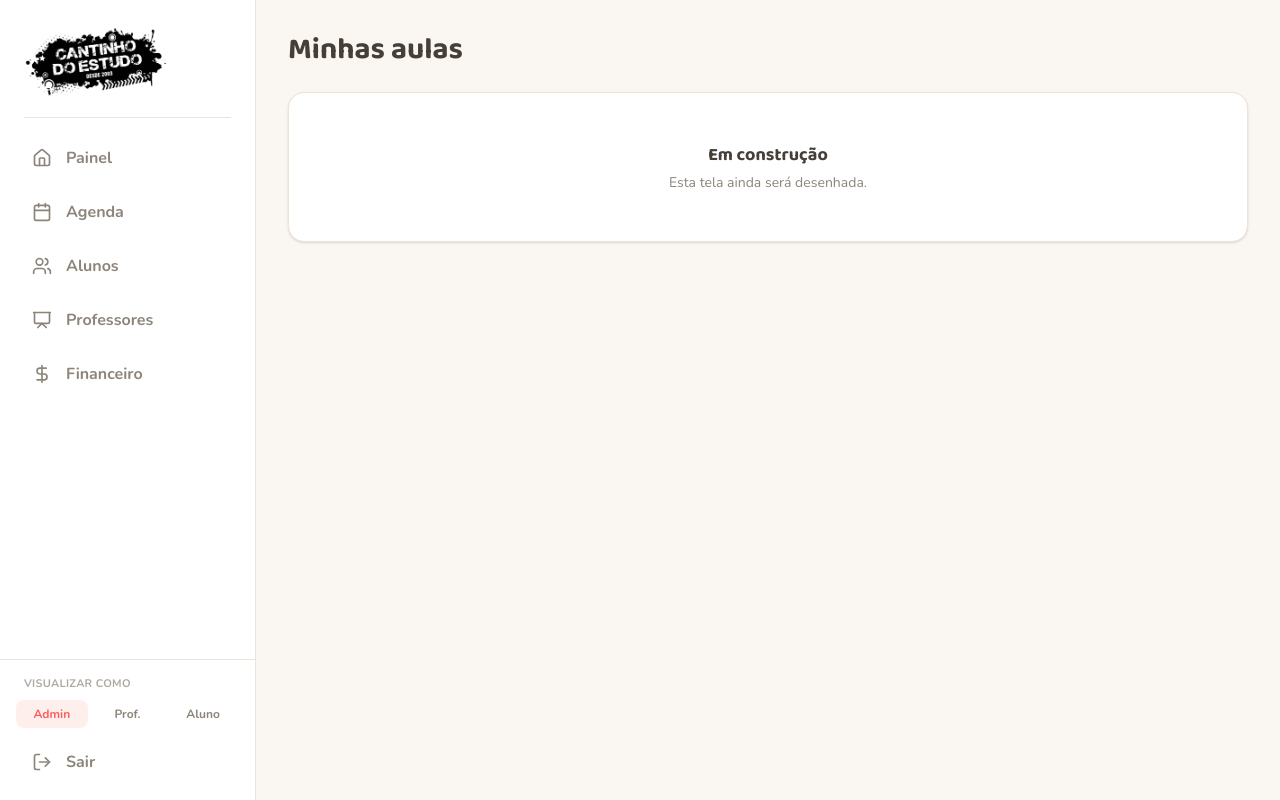
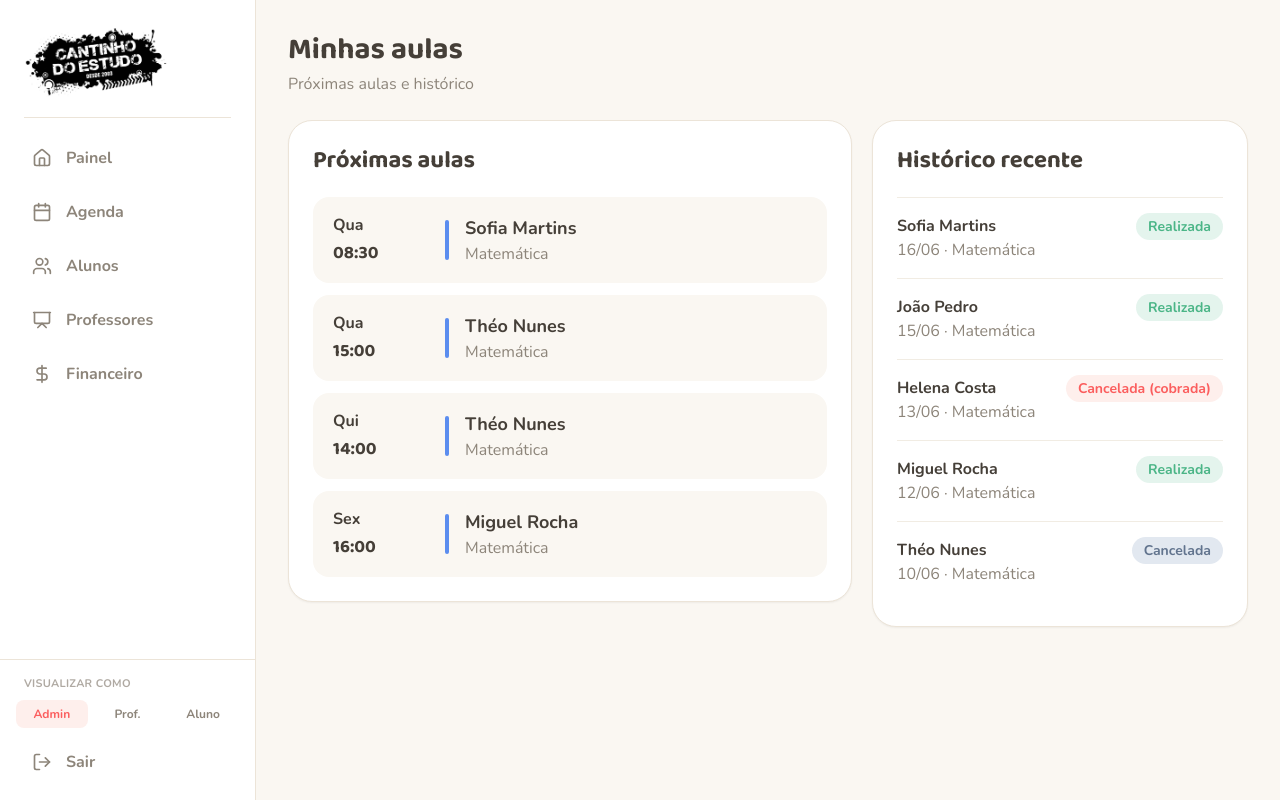
Before and after one commit to tcunha2004/cantinho-estudo-fe, an Angular app: page /aulas in a window 1280 px wide. Built offline with nearby package versions, Linux system fonts and the light colour scheme.

Commit message:
feat: my classes page

```diff
--- a/src/app/app.routes.ts
+++ b/src/app/app.routes.ts
@@ -1,7 +1,6 @@
 import { Routes } from '@angular/router';
 
-const placeholder = () =>
-  import('./pages/placeholder/placeholder').then((m) => m.Placeholder);
+const placeholder = () => import('./pages/placeholder/placeholder').then((m) => m.Placeholder);
 
 const pageTitle = (name: string) => `${name} · Cantinho do Estudo`;
 
@@ -40,13 +39,38 @@ export const routes: Routes = [
         title: pageTitle('Financeiro'),
       },
       // compartilhada (admin, professor e aluno)
-      { path: 'agenda', loadComponent: placeholder, title: pageTitle('Agenda'), data: { title: 'Agenda' } },
+      {
+        path: 'agenda',
+        loadComponent: placeholder,
+        title: pageTitle('Agenda'),
+        data: { title: 'Agenda' },
+      },
       // professor
-      { path: 'aulas', loadComponent: placeholder, title: pageTitle('Minhas aulas'), data: { title: 'Minhas aulas' } },
-      { path: 'ganhos', loadComponent: placeholder, title: pageTitle('Meus ganhos'), data: { title: 'Meus ganhos' } },
+      {
+        path: 'aulas',
+        loadComponent: () => import('./pages/admin/aulas/aulas').then((m) => m.Aulas),
+        title: pageTitle('Minhas aulas'),
+        data: { title: 'Minhas aulas' },
+      },
+      {
+        path: 'ganhos',
+        loadComponent: placeholder,
+        title: pageTitle('Meus ganhos'),
+        data: { title: 'Meus ganhos' },
+      },
       // aluno
-      { path: 'plano', loadComponent: placeholder, title: pageTitle('Meu plano'), data: { title: 'Meu plano' } },
-      { path: 'pagamentos', loadComponent: placeholder, title: pageTitle('Pagamentos'), data: { title: 'Pagamentos' } },
+      {
+        path: 'plano',
+        loadComponent: placeholder,
+        title: pageTitle('Meu plano'),
+        data: { title: 'Meu plano' },
+      },
+      {
+        path: 'pagamentos',
+        loadComponent: placeholder,
+        title: pageTitle('Pagamentos'),
+        data: { title: 'Pagamentos' },
+      },
     ],
   },
 ];
--- /dev/null
+++ b/src/app/pages/admin/aulas/aulas.html
@@ -0,0 +1,51 @@
+<h1 class="font-display text-3xl font-bold">Minhas aulas</h1>
+<p class="mt-1 text-ink-soft">Próximas aulas e histórico</p>
+
+<div class="mt-6 grid items-start gap-5 lg:grid-cols-[3fr_2fr]">
+  <!-- Próximas aulas -->
+  <app-card>
+    <h2 class="font-display text-2xl font-bold">Próximas aulas</h2>
+
+    <div class="mt-5 space-y-3">
+      @for (item of upcoming; track item.time + item.student) {
+        <div class="flex items-center gap-4 rounded-2xl bg-cream px-5 py-4">
+          <div class="flex w-24 flex-col items-start gap-0.5 shrink-0">
+            <span class="text-coral font-bold">{{ item.day }}</span>
+            <span class="font-display text-lg font-bold">{{ item.time }}</span>
+          </div>
+
+          <span class="h-10 w-1 shrink-0 rounded-full" [class]="item.barColor"></span>
+
+          <div class="min-w-0">
+            <p class="truncate text-lg font-bold">{{ item.student }}</p>
+            <p class="truncate text-ink-soft">{{ item.subject }}</p>
+          </div>
+        </div>
+      }
+    </div>
+  </app-card>
+
+  <!-- Histórico recente -->
+  <app-card>
+    <h2 class="font-display text-2xl font-bold">Histórico recente</h2>
+
+    <dl class="mt-5 divide-y divide-line/70 border-t border-line/70">
+      @for (h of history; track h.student + h.date) {
+        <div class="flex items-baseline justify-between py-4">
+          <div>
+            <p class="font-bold">{{ h.student }}</p>
+            <p class="text-ink-soft">{{ h.date }} · {{ h.subject }}</p>
+          </div>
+
+          <div>
+            <span
+              class="rounded-full px-3 py-1 text-sm font-bold"
+              [class]="statusStyles[h.status]"
+              >{{ h.status }}</span
+            >
+          </div>
+        </div>
+      }
+    </dl>
+  </app-card>
+</div>
--- /dev/null
+++ b/src/app/pages/admin/aulas/aulas.ts
@@ -0,0 +1,78 @@
+import { ChangeDetectionStrategy, Component } from '@angular/core';
+import { Card } from '../../../shared/card/card';
+
+type HistoryStatus = 'Realizada' | 'Cancelada' | 'Cancelada (cobrada)';
+
+interface UpcomingItem {
+  day: string;
+  time: string;
+  student: string;
+  subject: string;
+  barColor: string;
+}
+
+interface HistoryItem {
+  student: string;
+  date: string;
+  subject: string;
+  status: HistoryStatus;
+}
+
+@Component({
+  selector: 'app-aulas',
+  imports: [Card],
+  templateUrl: './aulas.html',
+  changeDetection: ChangeDetectionStrategy.OnPush,
+})
+export class Aulas {
+  // Mock até integração com backend
+  protected readonly upcoming: UpcomingItem[] = [
+    {
+      day: 'Qua',
+      time: '08:30',
+      student: 'Sofia Martins',
+      subject: 'Matemática',
+      barColor: 'bg-subject-blue',
+    },
+    {
+      day: 'Qua',
+      time: '15:00',
+      student: 'Théo Nunes',
+      subject: 'Matemática',
+      barColor: 'bg-subject-blue',
+    },
+    {
+      day: 'Qui',
+      time: '14:00',
+      student: 'Théo Nunes',
+      subject: 'Matemática',
+      barColor: 'bg-subject-blue',
+    },
+    {
+      day: 'Sex',
+      time: '16:00',
+      student: 'Miguel Rocha',
+      subject: 'Matemática',
+      barColor: 'bg-subject-blue',
+    },
+  ];
+
+  protected readonly history: HistoryItem[] = [
+    { student: 'Sofia Martins', date: '16/06', subject: 'Matemática', status: 'Realizada' },
+    { student: 'João Pedro', date: '15/06', subject: 'Matemática', status: 'Realizada' },
+    {
+      student: 'Helena Costa',
+      date: '13/06',
+      subject: 'Matemática',
+      status: 'Cancelada (cobrada)',
+    },
+    { student: 'Miguel Rocha', date: '12/06', subject: 'Matemática', status: 'Realizada' },
+    { student: 'Théo Nunes', date: '10/06', subject: 'Matemática', status: 'Cancelada' },
+  ];
+
+  protected readonly statusStyles: Record<HistoryStatus, string> = {
+    Realizada: 'bg-subject-green/15 text-subject-green',
+    Cancelada: 'bg-slate-200 text-slate-500',
+    'Cancelada (cobrada)': 'bg-accent-soft text-accent',
+  };
+}
```
